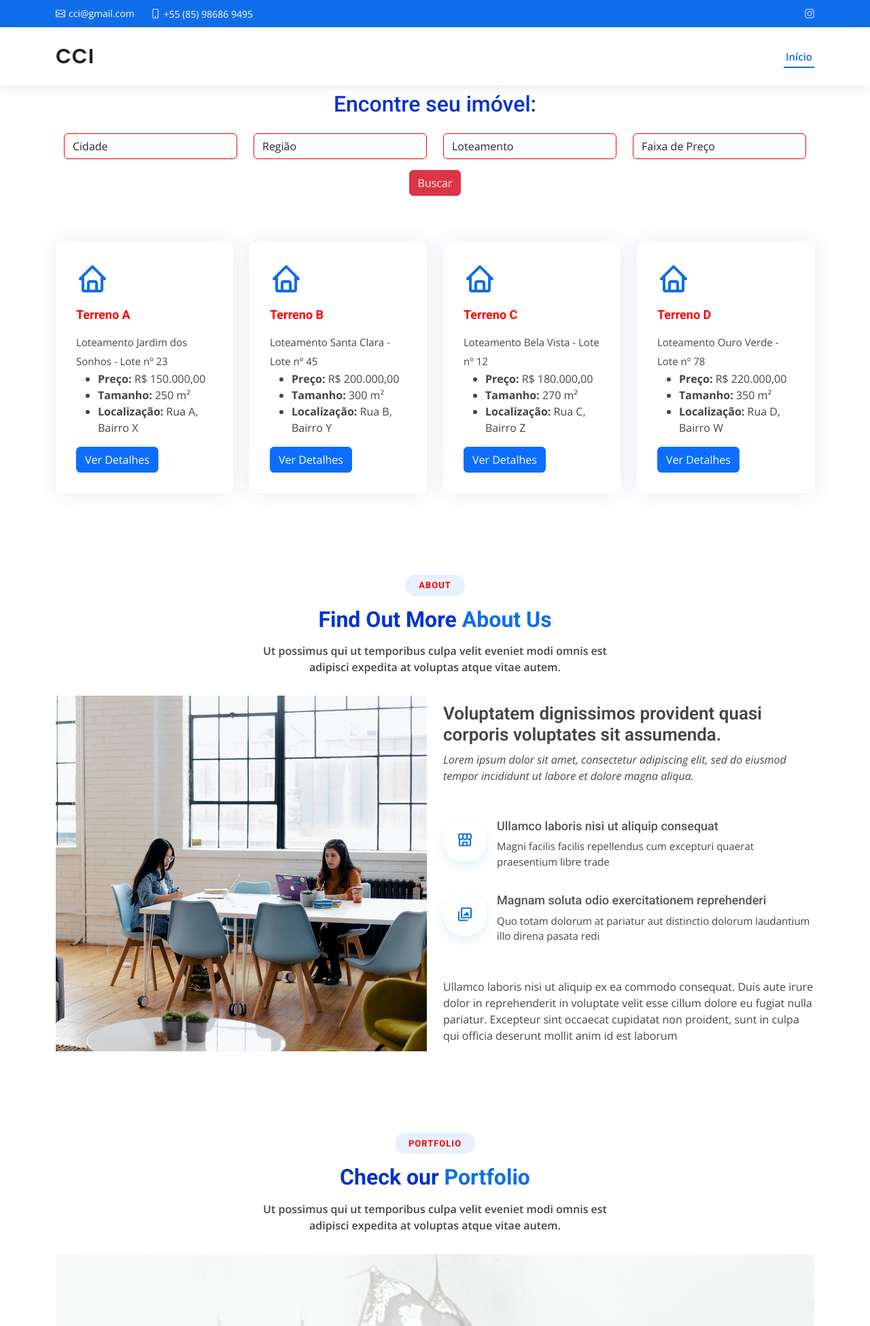
After one commit to allanwilliams/cci-back, a Django app: template cci_apps/cci_site/templates/home_v2.html in a window 1280 px wide. The commit adds this page. Shown: the top 1950 px of the page at 68% size. Run offline with Django 4.2, Linux system fonts and the light colour scheme; the template is opened without the code that fills it, so the values that code supplies are empty; some libraries are stand-ins or nearby versions.

Commit message:
ajustes dash v2

```diff
--- a/cci/settings.py
+++ b/cci/settings.py
@@ -39,6 +39,7 @@ APPS_IMPORTS = [
     'django.contrib.sessions',
     'django.contrib.messages',
     'django.contrib.staticfiles',
+    'ajax_select'
 ]
 
 
--- a/cci/urls.py
+++ b/cci/urls.py
@@ -15,11 +15,15 @@ Including another URLconf
 """
 from django.contrib import admin
 from django.urls import path, include
+from django.conf.urls import url
 from django.conf.urls.static import static
 from django.conf import settings
+from ajax_select import urls as ajax_select_urls
 
 urlpatterns = [
     path('admin/', admin.site.urls),
+    # path('ajax_select/', include(ajax_select_urls)),
+    url(r'^ajax_select/', include(ajax_select_urls)),
     path('', include('cci_apps.cci_site.urls'))
 ]
 
--- /dev/null
+++ b/cci_apps/cci_site/templates/home_v2.html
@@ -0,0 +1,233 @@
+{% extends 'base/cci_site_base.html' %}
+{% load static %}
+{% block content %}
+    <!-- ======= Featured Services Section ======= -->
+    <section id="featured-services" class="featured-services">
+        <div class="container" data-aos="fade-up">
+
+            <div class="row">
+                <div class="col-md-6 col-lg-3 d-flex align-items-stretch mb-5 mb-lg-0">
+                    <div class="icon-box" data-aos="fade-up" data-aos-delay="100">
+                        <!-- Ícone para representar um terreno -->
+                        <div class="icon text-primary"><i class="bx bx-home"></i></div>
+                        <h4 class="title"><a href="" style="color: #ff0000;">Terreno A</a></h4>
+                        <p class="description">Loteamento Jardim dos Sonhos - Lote nº 23</p>
+                        <!-- Detalhes do terreno -->
+                        <ul>
+                            <li>
+                                <strong>Preço:</strong> R$ 150.000,00
+                            </li>
+                            <li>
+                                <strong>Tamanho:</strong> 250 m²
+                            </li>
+                            <li>
+                                <strong>Localização:</strong> Rua A, Bairro X
+                            </li>
+                        </ul>
+                        <a href="#" class="btn btn-primary">Ver Detalhes</a>
+                    </div>
+                </div>
+
+                <div class="col-md-6 col-lg-3 d-flex align-items-stretch mb-5 mb-lg-0">
+                    <div class="icon-box" data-aos="fade-up" data-aos-delay="200">
+                        <!-- Ícone para representar um terreno -->
+                        <div class="icon text-primary"><i class="bx bx-home"></i></div>
+                        <h4 class="title"><a href="" style="color: #ff0000;">Terreno B</a></h4>
+                        <p class="description">Loteamento Santa Clara - Lote nº 45</p>
+                        <!-- Detalhes do terreno -->
+                        <ul>
+                            <li>
+                                <strong>Preço:</strong> R$ 200.000,00
+                            </li>
+                            <li>
+                                <strong>Tamanho:</strong> 300 m²
+                            </li>
+                            <li>
+                                <strong>Localização:</strong> Rua B, Bairro Y
+                            </li>
+                        </ul>
+                        <a href="#" class="btn btn-primary">Ver Detalhes</a>
+                    </div>
+                </div>
+
+                <div class="col-md-6 col-lg-3 d-flex align-items-stretch mb-5 mb-lg-0">
+                    <div class="icon-box" data-aos="fade-up" data-aos-delay="300">
+                        <!-- Ícone para representar um terreno -->
+                        <div class="icon text-primary"><i class="bx bx-home"></i></div>
+                        <h4 class="title"><a href="" style="color: #ff0000;">Terreno C</a></h4>
+                        <p class="description">Loteamento Bela Vista - Lote nº 12</p>
+                        <!-- Detalhes do terreno -->
+                        <ul>
+                            <li>
+                                <strong>Preço:</strong> R$ 180.000,00
+                            </li>
+                            <li>
+                                <strong>Tamanho:</strong> 270 m²
+                            </li>
+                            <li>
+                                <strong>Localização:</strong> Rua C, Bairro Z
+                            </li>
+                        </ul>
+                        <a href="#" class="btn btn-primary">Ver Detalhes</a>
+                    </div>
+                </div>
+
+                <div class="col-md-6 col-lg-3 d-flex align-items-stretch mb-5 mb-lg-0">
+                    <div class="icon-box" data-aos="fade-up" data-aos-delay="400">
+                        <!-- Ícone para representar um terreno -->
+                        <div class="icon text-primary"><i class="bx bx-home"></i></div>
+                        <h4 class="title"><a href="" style="color: #ff0000;">Terreno D</a></h4>
+                        <p class="description">Loteamento Ouro Verde - Lote nº 78</p>
+                        <!-- Detalhes do terreno -->
+                        <ul>
+                            <li>
+                                <strong>Preço:</strong> R$ 220.000,00
+                            </li>
+                            <li>
+                                <strong>Tamanho:</strong> 350 m²
+                            </li>
+                            <li>
+                                <strong>Localização:</strong> Rua D, Bairro W
+                            </li>
+                        </ul>
+                        <a href="#" class="btn btn-primary">Ver Detalhes</a>
+                    </div>
+                </div>
+
+            </div>
+
+        </div>
+    </section><!-- End Featured Services Section -->
+
+    <!-- ======= About Section ======= -->
+    <section id="about" class="about section-bg" style="background-color: #fff;">
+        <div class="container" data-aos="fade-up">
+
+            <div class="section-title">
+                <h2 style="color: #ff0000;">About</h2>
+                <h3 style="color: #0033cc;">Find Out More <span>About Us</span></h3>
+                <p>Ut possimus qui ut temporibus culpa velit eveniet modi omnis est adipisci expedita at voluptas atque vitae autem.</p>
+            </div>
+
+            <div class="row">
+                <div class="col-lg-6" data-aos="fade-right" data-aos-delay="100">
+                    <img src="{% static 'assets/img/about.jpg' %}" class="img-fluid" alt="">
+                </div>
+                <div class="col-lg-6 pt-4 pt-lg-0 content d-flex flex-column justify-content-center" data-aos="fade-up" data-aos-delay="100">
+                    <h3>Voluptatem dignissimos provident quasi corporis voluptates sit assumenda.</h3>
+                    <p class="fst-italic">
+                        Lorem ipsum dolor sit amet, consectetur adipiscing elit, sed do eiusmod tempor incididunt ut labore et dolore
+                        magna aliqua.
+                    </p>
+                    <ul>
+                        <li>
+                            <i class="bx bx-store-alt"></i>
+                            <div>
+                                <h5>Ullamco laboris nisi ut aliquip consequat</h5>
+                                <p>Magni facilis facilis repellendus cum excepturi quaerat praesentium libre trade</p>
+                            </div>
+                        </li>
+                        <li>
+                            <i class="bx bx-images"></i>
+                            <div>
+                                <h5>Magnam soluta odio exercitationem reprehenderi</h5>
+                                <p>Quo totam dolorum at pariatur aut distinctio dolorum laudantium illo direna pasata redi</p>
+                            </div>
+                        </li>
+                    </ul>
+                    <p>
+                        Ullamco laboris nisi ut aliquip ex ea commodo consequat. Duis aute irure dolor in reprehenderit in voluptate
+                        velit esse cillum dolore eu fugiat nulla pariatur. Excepteur sint occaecat cupidatat non proident, sunt in
+                        culpa qui officia deserunt mollit anim id est laborum
+                    </p>
+                </div>
+            </div>
+
+        </div>
+    </section><!-- End About Section -->
+
+    <!-- ======= Portfolio Section (Carrossel) ======= -->
+    <section id="portfolio" class="portfolio">
+        <div class="container" data-aos="fade-up">
+
+            <div class="section-title">
+                <h2 style="color: #ff0000;">Portfolio</h2>
+                <h3 style="color: #0033cc;">Check our <span>Portfolio</span></h3>
+                <p>Ut possimus qui ut temporibus culpa velit eveniet modi omnis est adipisci expedita at voluptas atque vitae autem.</p>
+            </div>
+
+            <!-- Carrossel de Portfolio -->
+            <div id="portfolioCarousel" class="carousel slide" data-bs-ride="carousel">
+                <div class="carousel-inner">
+                    <div class="carousel-item active">
+                        <img src="{% static 'assets/img/portfolio/portfolio-1.jpg' %}" class="d-block w-100" alt="App 1">
+                        <div class="carousel-caption d-none d-md-block">
+                            <h5>App 1</h5>
+                            <p>App</p>
+                        </div>
+                    </div>
+                    <div class="carousel-item">
+                        <img src="{% static 'assets/img/portfolio/portfolio-2.jpg' %}" class="d-block w-100" alt="Web 3">
+                        <div class="carousel-caption d-none d-md-block">
+                            <h5>Web 3</h5>
+                            <p>Web</p>
+                        </div>
+                    </div>
+                    <div class="carousel-item">
+                        <img src="{% static 'assets/img/portfolio/portfolio-3.jpg' %}" class="d-block w-100" alt="App 2">
+                        <div class="carousel-caption d-none d-md-block">
+                            <h5>App 2</h5>
+                            <p>App</p>
+                        </div>
+                    </div>
+                </div>
+                <button class="carousel-control-prev" type="button" data-bs-target="#portfolioCarousel" data-bs-slide="prev">
+                    <span class="carousel-control-prev-icon" aria-hidden="true"></span>
+                    <span class="visually-hidden">Previous</span>
+                </button>
+                <button class="carousel-control-next" type="button" data-bs-target="#portfolioCarousel" data-bs-slide="next">
+                    <span class="carousel-control-next-icon" aria-hidden="true"></span>
+                    <span class="visually-hidden">Next</span>
+                </button>
+            </div>
+
+        </div>
+    </section><!-- End Portfolio Section -->
+
+    <!-- ======= Contact Section ======= -->
+    <section id="contact" class="contact">
+        <div class="container" data-aos="fade-up">
+
+            <div class="section-title">
+                <h2 style="color: #ff0000;">Contact</h2>
+                <h3 style="color: #0033cc;"><span>Contact Us</span></h3>
+                <p>Ut possimus qui ut temporibus culpa velit eveniet modi omnis est adipisci expedita at voluptas atque vitae autem.</p>
+            </div>
+
+            <div class="row" data-aos="fade-up" data-aos-delay="100">
+                <div class="col-lg-6">
+                    <div class="info-box mb-4">
+                        <i class="bx bx-map"></i>
+                        <h3>Our Address</h3>
+                        <p>A108 Adam Street, New York, NY 535022</p>
+                    </div>
+                </div>
+                <div class="col-lg-3 col-md-6">
+                    <div class="info-box  mb-4">
+                        <i class="bx bx-envelope"></i>
+                        <h3>Email Us</h3>
+                        <p>contact@example.com</p>
+                    </div>
+                </div>
+                <div class="col-lg-3 col-md-6">
+                    <div class="info-box  mb-4">
+                        <i class="bx bx-phone-call"></i>
+                        <h3>Call Us</h3>
+                        <p>+1 5589 55488 55</p>
+                    </div>
+                </div>
+            </div>
+
+        </div>
+    </section><!-- End Contact Section -->
+{% endblock %}
--- a/cci_apps/cci_site/templates/partials/filtro_principal.html
+++ b/cci_apps/cci_site/templates/partials/filtro_principal.html
@@ -1,35 +1,45 @@
 <form id="buscaimovel" method="post" action={% url 'buscar_imovel' %}>
   {% csrf_token %}
-  <section class='bg-success text-white'>
-    <div class='d-flex flex-row justify-content-around'>
-      <h2>Encontre seu imóvel:</h2>
-      <div class='d-flex flex-row gap-3 '>
-          <div>
-            <select class="form-control" name="cidade">
+  <section class='bg-lightblue text-dark py-2'>
+    <div class='container'>
+      <div class="row justify-content-center">
+        <h2 class="col-12 text-center mb-4" style="color: #0033cc;">Encontre seu imóvel:</h2>
+
+        <!-- Barra de filtro ajustada para responsividade -->
+        <div class="row col-12 justify-content-between gap-y-3">
+          <!-- Filtro de Cidade -->
+          <div class="col-12 col-md-3 col-lg-3">
+            <select class="form-control" name="cidade" style="border-color: #ff0000;">
               <option value="0">Cidade</option>
               {% for cidade in default_context.cidades %}
                 <option value="{{cidade.id}}">{{cidade.nome}}</option>
               {% endfor %}
             </select>
           </div>
-          <div>
-            <select class="form-control" name="regiao">
+
+          <!-- Filtro de Região -->
+          <div class="col-12 col-md-3 col-lg-3">
+            <select class="form-control" name="regiao" style="border-color: #ff0000;">
               <option value="0">Região</option>
               {% for regiao in default_context.regioes %}
                 <option value="{{regiao.id}}">{{regiao.nome}}</option>
               {% endfor %}
             </select>
           </div>
-          <div>
-            <select class="form-control" name="loteamento">
+
+          <!-- Filtro de Loteamento -->
+          <div class="col-12 col-md-3 col-lg-3">
+            <select class="form-control" name="loteamento" style="border-color: #ff0000;">
               <option value="0">Loteamento</option>
               {% for loteamento in default_context.loteamentos %}
                 <option value="{{loteamento.id}}">{{loteamento.nome}}</option>
               {% endfor %}
             </select>
           </div>
-          <div>
-            <select class="form-control" name="faixa">
+
+          <!-- Filtro de Faixa de Preço -->
+          <div class="col-12 col-md-3 col-lg-3">
+            <select class="form-control" name="faixa" style="border-color: #ff0000;">
               <option value="0">Faixa de Preço</option>
               <option value="1">R$ 20.000 - 40.000</option>
               <option value="2">R$ 40.000 - 60.000</option>
@@ -37,8 +47,11 @@
               <option value="4">R$ 80.000...</option>
             </select>
           </div>
-          <div class="form-label submit">
-            <button class='btn btn-primary' type="submit" id="buttonBuscar" value="Buscar"> Buscar</button>
+
+          <!-- Botão de Busca -->
+          <div class="col-12 text-center mt-3">
+            <button class="btn btn-danger" type="submit" id="buttonBuscar" value="Buscar">Buscar</button>
+          </div>
         </div>
       </div>
     </div>
--- a/cci_apps/cci_site/views.py
+++ b/cci_apps/cci_site/views.py
@@ -2,13 +2,15 @@ from django.shortcuts import render
 from django.http import HttpResponse
 from .helpers import content
 from cci_apps.cadastros.models import Lote
+from cci_apps.cci_site.forms import LoteFilter
 
 def index(request): #new
     default_context = content.default_context()
     context = {
-        'default_context': default_context
+        'default_context': default_context,
+        'fitro_lote': LoteFilter
     }
-    return render(template_name='home.html',request=request, context=context)
+    return render(template_name='home_v2.html',request=request, context=context)
 
 def buscar_imovel(request):
     cidade = request.POST.get('cidade')
```
Also changed, not shown: cci_apps/cadastros/lookups.py (added, +41 -0 lines), cci_apps/cci_site/forms.py (added, +22 -0 lines), db.sqlite3, 2 other files. Lines whose indentation alone changed are shown as unchanged.
